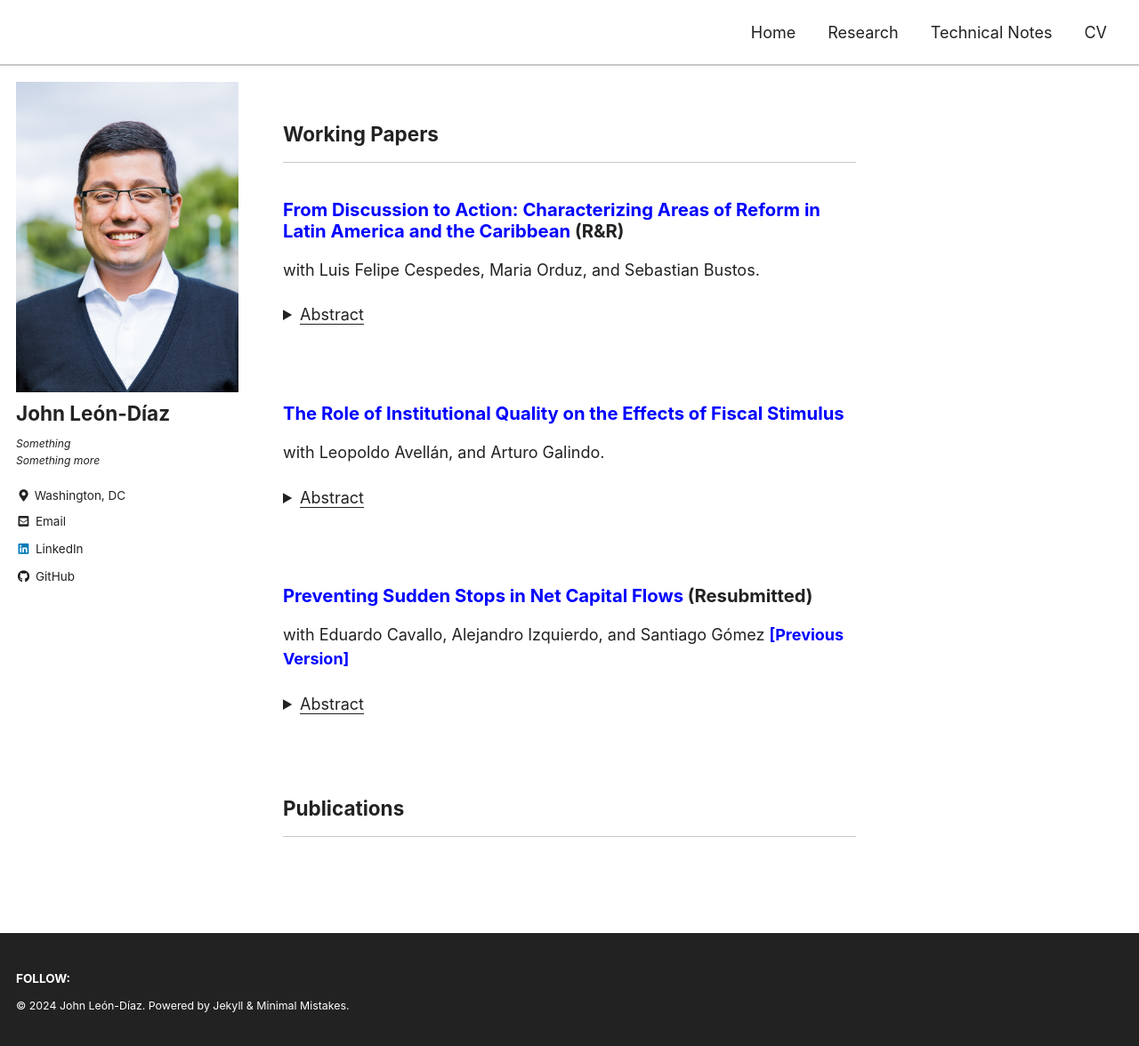
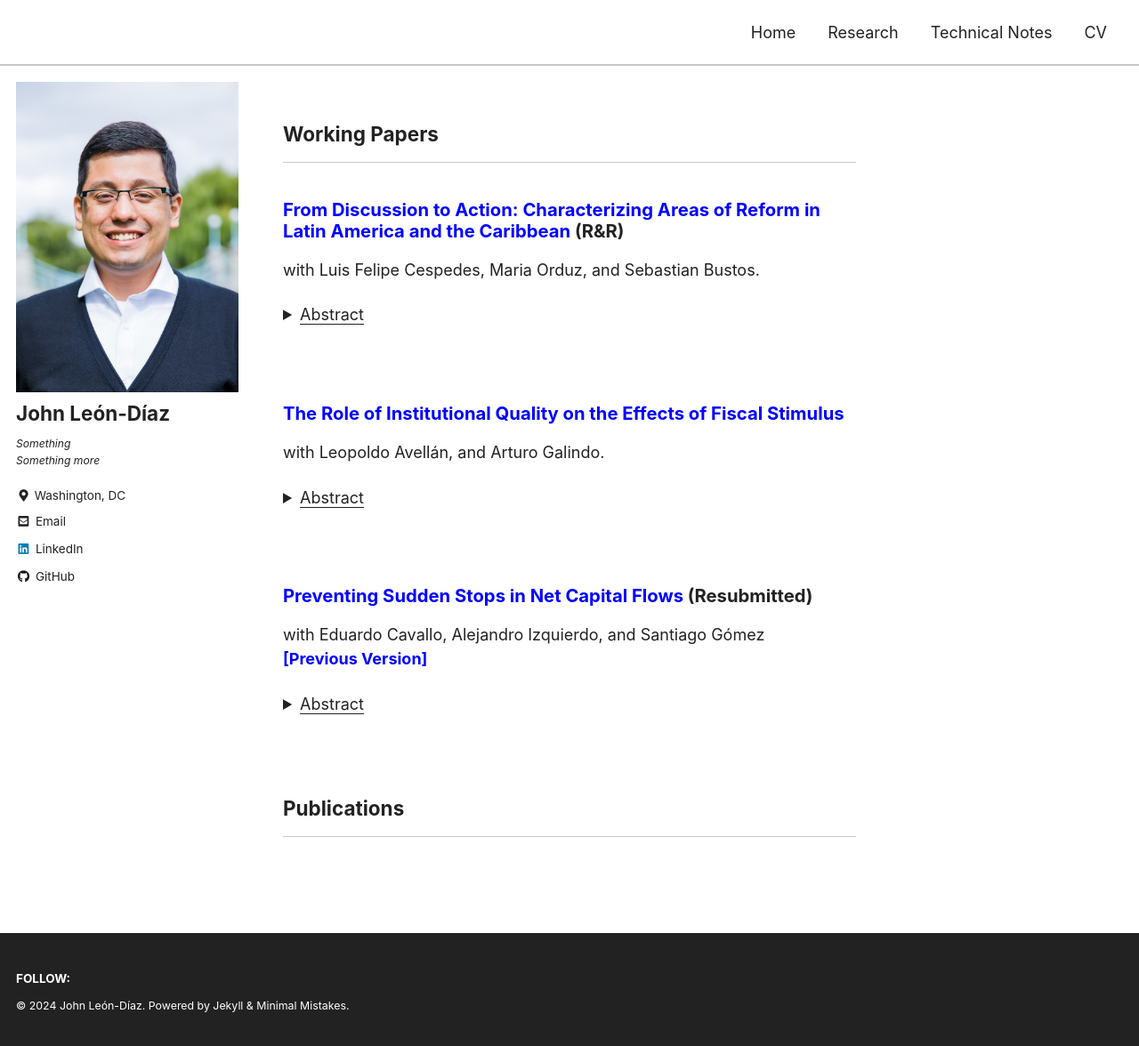
Before and after one commit to jleondia/jleondia.github.io, a Jekyll site: the page built from _pages/research.md, in a window 1280 px wide and 1176 px high. Shown: the whole window at 89% size. Built offline with Jekyll 4.4.1, drawn with Linux system fonts in a browser that asks for light colours; cached includes are drawn as plain includes.

```diff
--- a/_pages/research.md
+++ b/_pages/research.md
@@ -29,7 +29,7 @@ with Leopoldo Avellán, and Arturo Galindo.
 </details> <br>
 
 ### [Preventing Sudden Stops in Net Capital Flows](https://publications.iadb.org/en/preventing-sudden-stops-in-net-capital-flows) (Resubmitted)
-with Eduardo Cavallo, Alejandro Izquierdo, and Santiago Gómez <!-- New line here... -->
+with Eduardo Cavallo, Alejandro Izquierdo, and Santiago Gómez  <br>
   [<b>[Previous Version]</b>](https://publications.iadb.org/en/domestic-antidotes-sudden-stops)
 <details>
     <summary><u>Abstract</u></summary><p>
```
